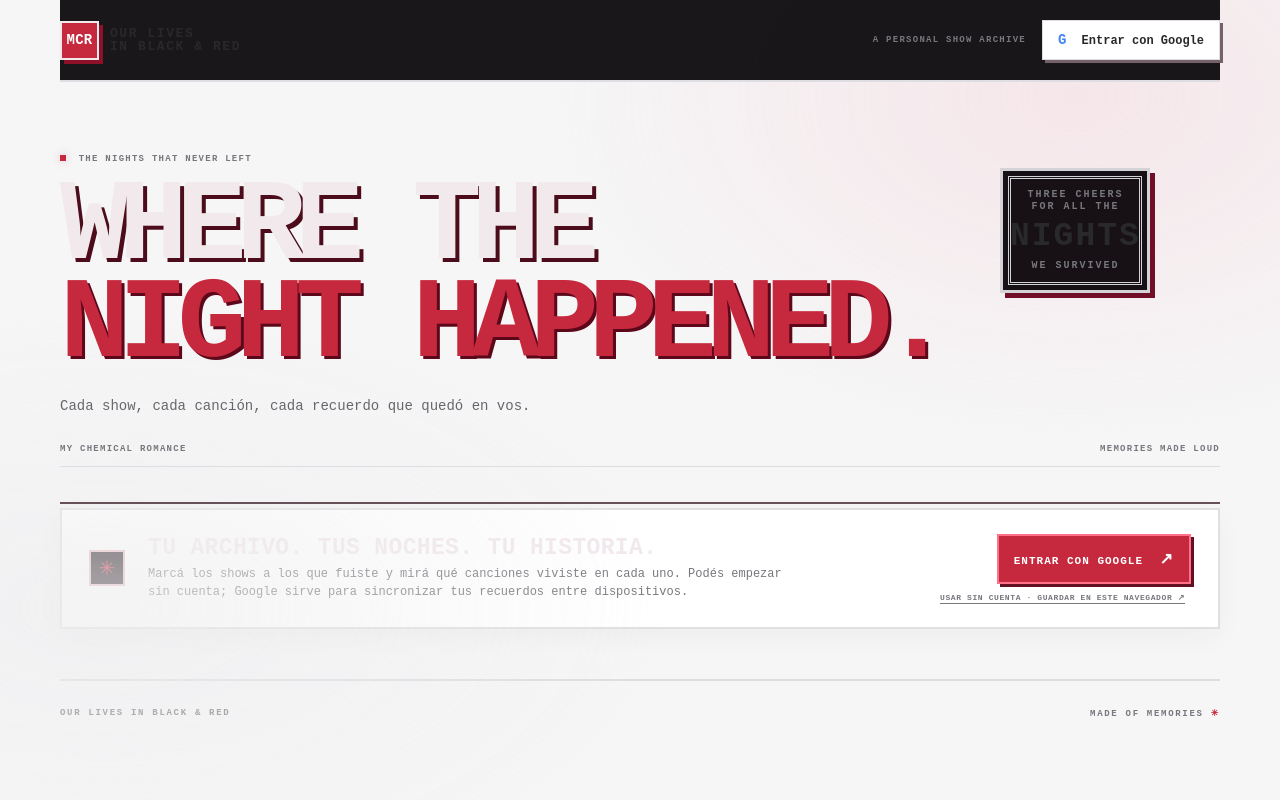
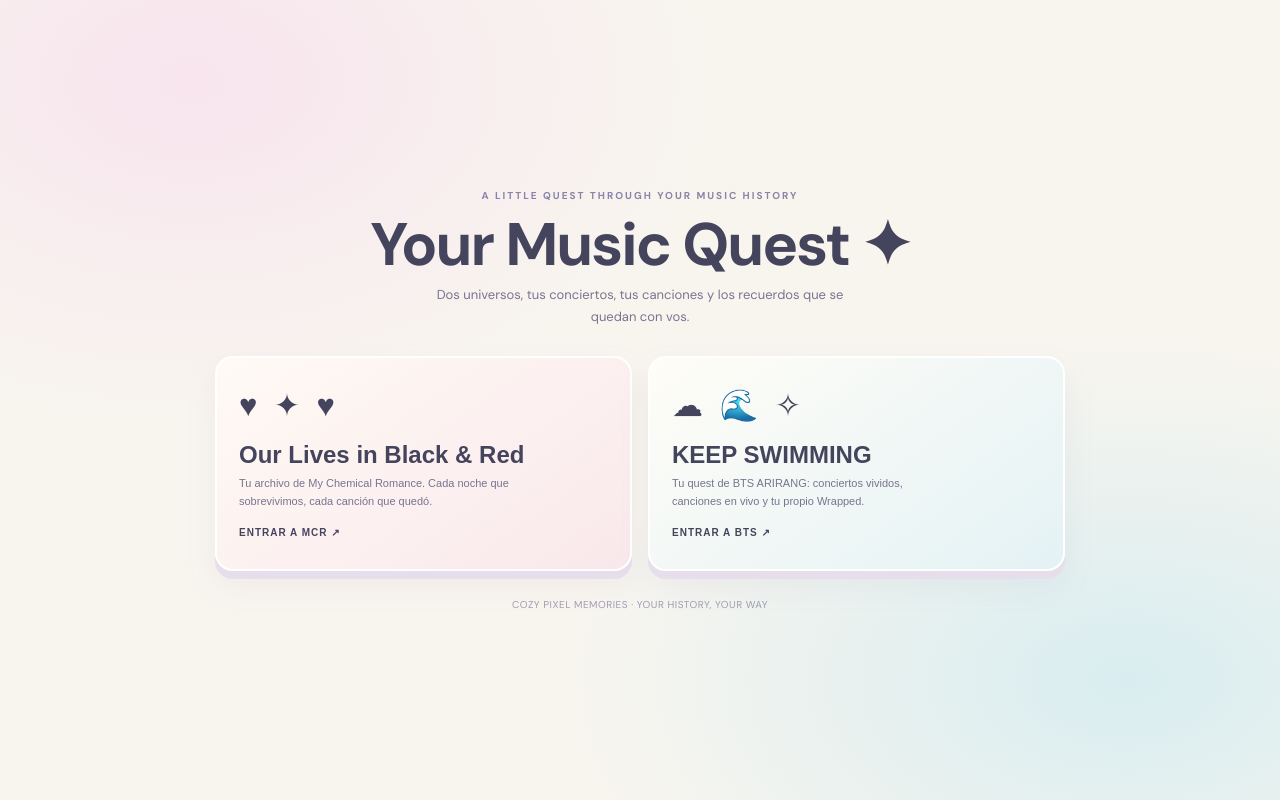
Before and after one commit to luzrubini/LLTBPApp, a plain HTML site: page index.html in a window 1280 px wide. Drawn offline with Linux system fonts and the light colour scheme; no server answers; a web font is replaced by a local one.

Commit message:
Add cozy MCR and BTS universe selection screen

```diff
--- a/index.html
+++ b/index.html
@@ -3,9 +3,9 @@
   <head>
     <meta charset="utf-8" />
     <meta name="viewport" content="width=device-width, initial-scale=1" />
-    <meta name="theme-color" content="#efedeb" />
-    <meta name="description" content="Tu archivo de noches con My Chemical Romance." />
-    <title>Our Lives in Black & Red — MCR show archive</title>
+    <meta name="theme-color" content="#f8f5ef" />
+    <meta name="description" content="Tu archivo cozy de conciertos y recuerdos musicales." />
+    <title>Your Music Quest — Concert archive</title>
     <link rel="preconnect" href="https://fonts.googleapis.com" />
     <link rel="preconnect" href="https://fonts.gstatic.com" crossorigin />
     <link href="https://fonts.googleapis.com/css2?family=Barlow+Condensed:wght@500;600;700;800&family=DM+Sans:wght@400;500;600;700&display=swap" rel="stylesheet" />
@@ -15,8 +15,22 @@
     <link rel="stylesheet" href="wrapped.css" />
     <link rel="stylesheet" href="pixel-emo.css" />
     <link rel="stylesheet" href="sakura-light.css" />
+    <link rel="stylesheet" href="universe.css" />
   </head>
   <body>
+    <div class="universe-gate" id="universe-gate">
+      <div class="gate-inner">
+        <p class="gate-kicker">A LITTLE QUEST THROUGH YOUR MUSIC HISTORY</p>
+        <h1 class="gate-title">Your Music Quest ✦</h1>
+        <p class="gate-subtitle">Dos universos, tus conciertos, tus canciones y los recuerdos que se quedan con vos.</p>
+        <div class="gate-cards">
+          <button class="gate-card mcr" id="choose-mcr" type="button"><span class="gate-pixel">♥ ✦ ♥</span><h2>Our Lives in Black & Red</h2><p>Tu archivo de My Chemical Romance. Cada noche que sobrevivimos, cada canción que quedó.</p><span class="gate-enter">ENTRAR A MCR ↗</span></button>
+          <button class="gate-card bts" id="choose-bts" type="button"><span class="gate-pixel">☁ 🌊 ✧</span><h2>KEEP SWIMMING</h2><p>Tu quest de BTS ARIRANG: conciertos vividos, canciones en vivo y tu propio Wrapped.</p><span class="gate-enter">ENTRAR A BTS ↗</span></button>
+        </div>
+        <p class="gate-foot">COZY PIXEL MEMORIES · YOUR HISTORY, YOUR WAY</p>
+      </div>
+    </div>
+
     <div class="grain" aria-hidden="true"></div>
     <header class="topbar">
       <a class="brand" href="#" aria-label="Our Lives in Black and Red"><span class="brand-mark">MCR</span><span>OUR LIVES<br />IN BLACK & RED</span></a>
@@ -44,5 +58,6 @@
     <footer><span>OUR LIVES IN BLACK & RED</span><span>MADE OF MEMORIES <b>✳</b></span></footer>
     <div id="toast" class="toast" role="status"></div>
     <script type="module" src="app.js"></script>
+    <script src="universe.js"></script>
   </body>
 </html>
```
